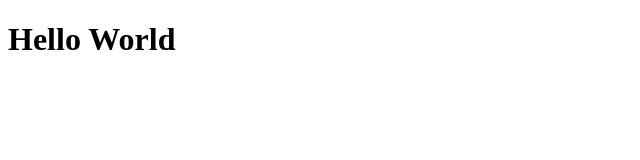
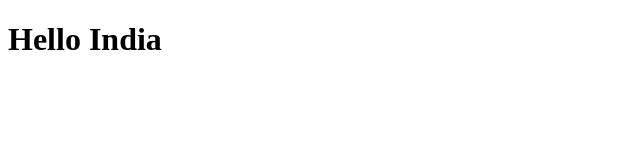
Before and after one commit to Adirohansuyal/SW, a plain HTML site: page hello-world-site/index.html in a window 1280 px wide. Shown: the full height of the page, 0-640 px from the left. Drawn offline with Linux system fonts and the light colour scheme.

Commit message:
Create experimental Hello India version

```diff
--- a/hello-world-site/index.html
+++ b/hello-world-site/index.html
@@ -3,9 +3,9 @@
 <head>
     <meta charset="UTF-8">
     <meta name="viewport" content="width=device-width, initial-scale=1.0">
-    <title>Base Version</title>
+    <title>Experimental Version</title>
 </head>
 <body>
-    <h1>Hello World</h1>
+    <h1>Hello India</h1>
 </body>
 </html>
```
